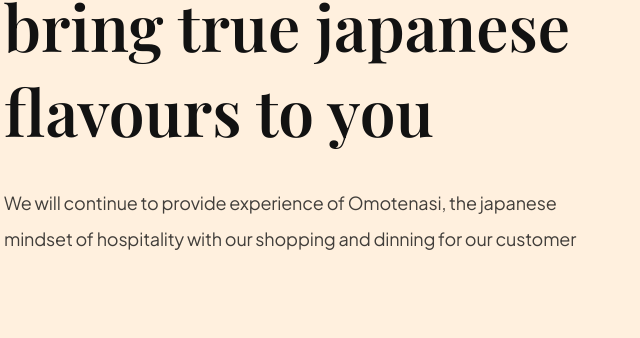
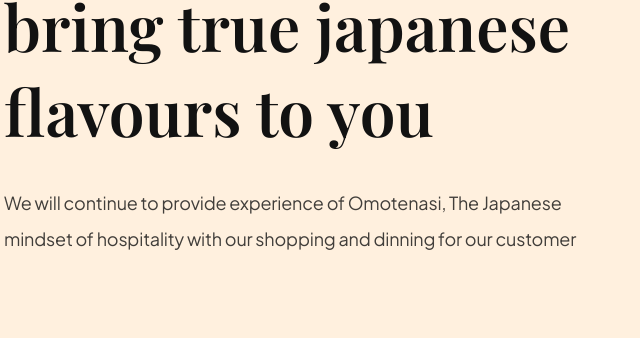
Before and after one commit to MatheshRavichandrann/ZenSushi, a website built with Vite: page sushi/index.html in a window 1280 px wide. Shown: the part 1084-1422 px from the top of the page, 636-1276 px from the left. Built offline with nearby package versions, Linux system fonts and the light colour scheme.

Commit message:
noupdate

```diff
--- a/sushi/index.html
+++ b/sushi/index.html
@@ -93,7 +93,7 @@
     <div class="about-us__content">
       <p class="sushi__subtitle">About us /AAAAAAAAAAAAA</p>
       <h3 class="sushi__title">Our mission is to bring true japanese flavours to you</h3>
-      <p class="sushi__description">We will continue to provide experience of Omotenasi, the japanese mindset of hospitality with our shopping and dinning for our customer</p>
+      <p class="sushi__description">We will continue to provide experience of Omotenasi, The Japanese mindset of hospitality with our shopping and dinning for our customer</p>
     </div>
   </section>
 
```
